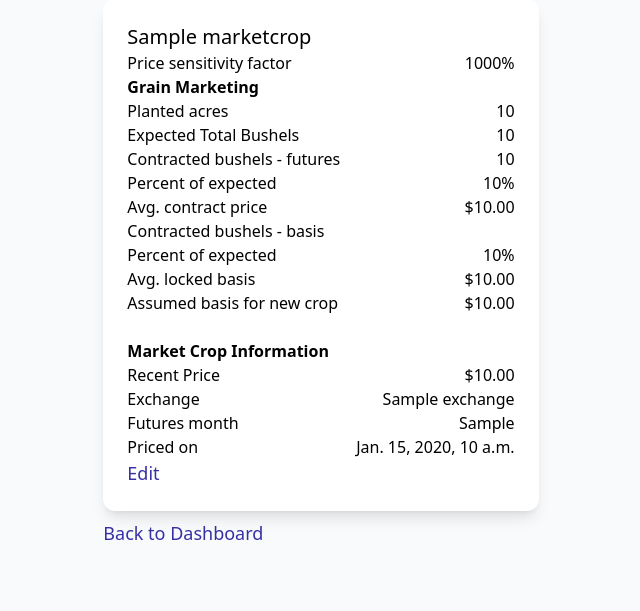
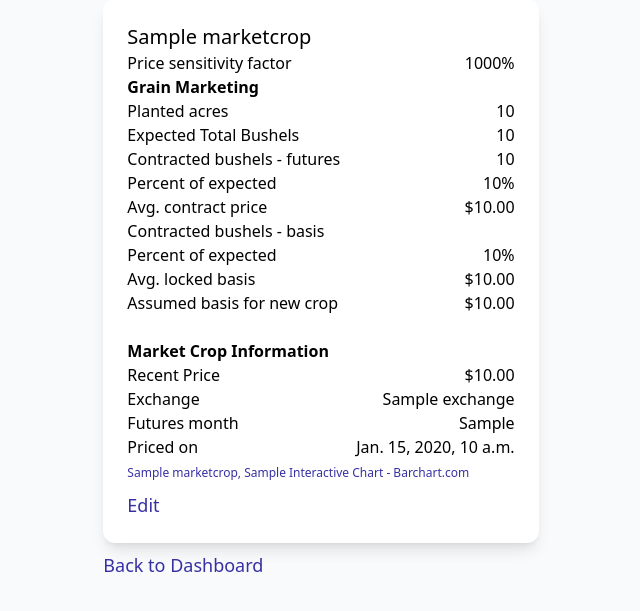
Before and after one commit to ddrake/Integrated_Farm_Budget_Tool, a Django app: template main/templates/main/marketcrops_for_farmyear.html in a window 1280 px wide. Shown: the part 101-712 px from the top of the page, without its empty margins (319-959 px from the left). Run offline with Django 4.2, Linux system fonts and the light colour scheme; the template is opened without the code that fills it: most values are stand-ins (such as "Sample title", 1, 10 or a date in 2020); some libraries are stand-ins or nearby versions.

Commit message:
Add Barchart link

```diff
--- a/main/templates/main/marketcrops_for_farmyear.html
+++ b/main/templates/main/marketcrops_for_farmyear.html
@@ -42,8 +42,14 @@
       <dt>Priced on</dt>
       <dd class="text-right">{{d.priceinfo.priced_on}}</dd>
     </dl>
+    <a class="text-xs text-indigo-800 hover:text-indigo-600"
+       href="https://www.barchart.com/futures/quotes/{{d.priceinfo.ticker}}/interactive-chart"
+       target="_blank">
+        {{d.marketcrop}}, {{d.priceinfo.futures_month}} Interactive Chart - Barchart.com</a>
+    <div class="mt-2">
     <a class="text-lg text-indigo-800 hover:text-indigo-600"
        href="{% url 'marketcrop_update' pk=d.marketcrop.pk %}">Edit</a>
+    </div>
   </div>
   {% endfor %}
 </div>
```
